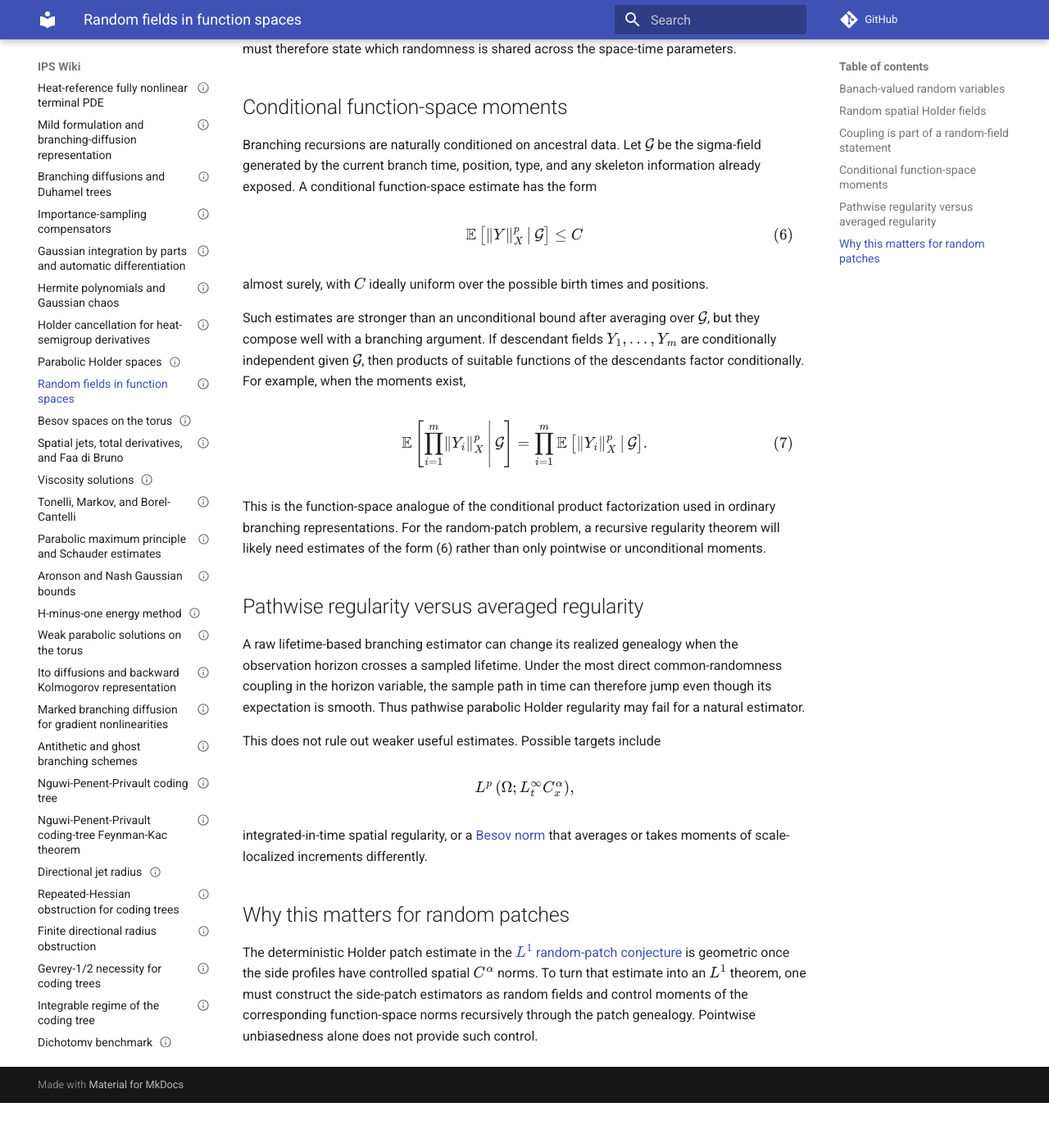
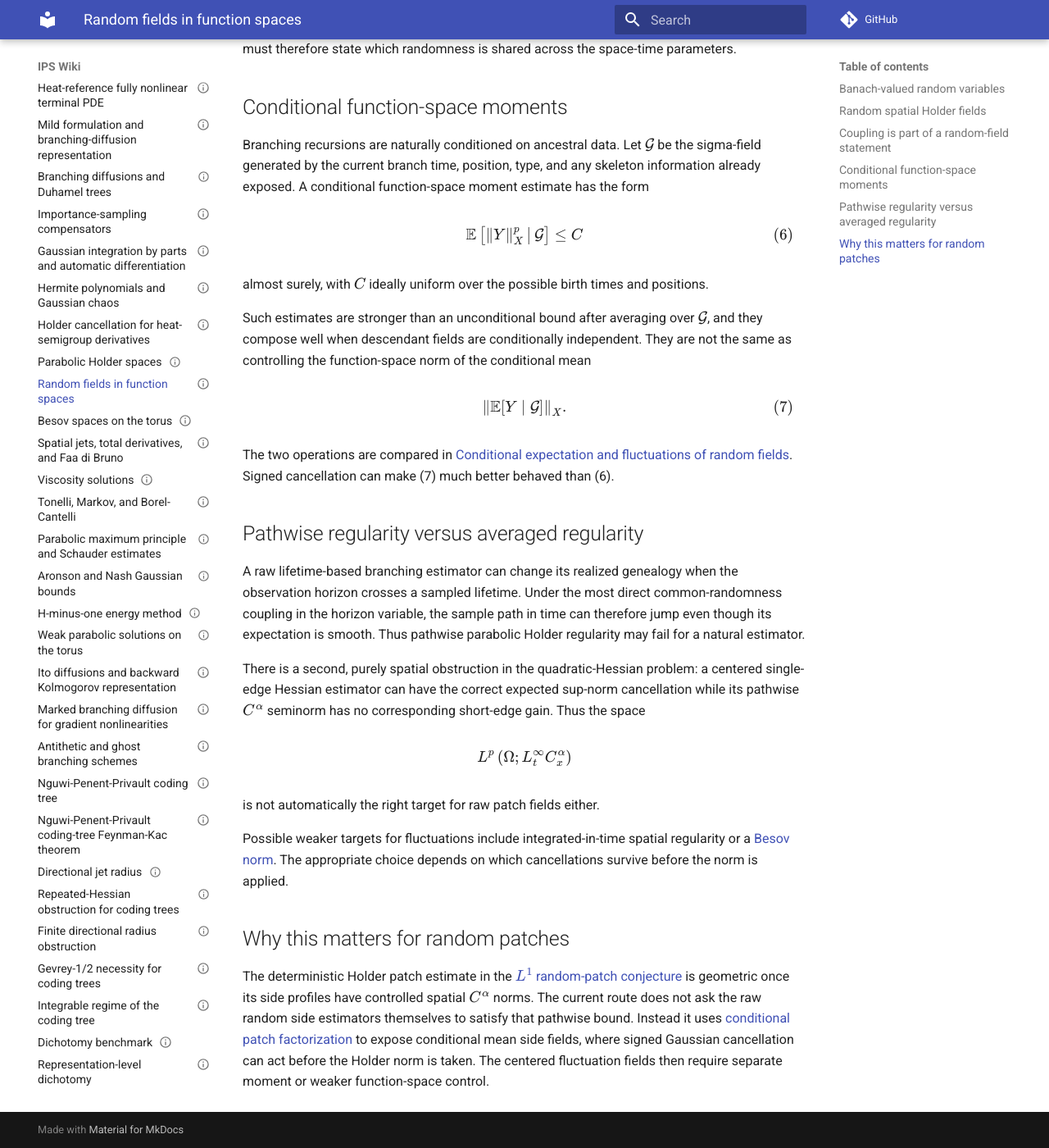
Before and after one commit to maciejgluchowski86-beep/ips-wiki, an MkDocs documentation site: the page built from docs/entries/random-fields-in-function-spaces.md, in a window 1280 px wide and 1400 px high, scrolled down 2000 px. Shown: the whole window at 82% size. Built offline with MkDocs 1.6.1 and Material for MkDocs 9.7.7, drawn with Linux system fonts in a browser that asks for light colours; comment, search, counter and statistics services are not loaded; before the commit the page ends 3345 px from its top, so only the background shows below that.

Commit message:
Distinguish pathwise moments from conditional mean regularity

```diff
--- a/docs/entries/random-fields-in-function-spaces.md
+++ b/docs/entries/random-fields-in-function-spaces.md
@@ -99,7 +99,7 @@ The law of each pointwise estimator may be unchanged by this coupling, but its s
 
 ## Conditional function-space moments
 
-Branching recursions are naturally conditioned on ancestral data. Let \(\mathcal G\) be the sigma-field generated by the current branch time, position, type, and any skeleton information already exposed. A conditional function-space estimate has the form
+Branching recursions are naturally conditioned on ancestral data. Let \(\mathcal G\) be the sigma-field generated by the current branch time, position, type, and any skeleton information already exposed. A conditional function-space moment estimate has the form
 
 $$
 \mathbb E\left[
@@ -113,40 +113,33 @@ $$
 
 almost surely, with \(C\) ideally uniform over the possible birth times and positions.
 
-Such estimates are stronger than an unconditional bound after averaging over \(\mathcal G\), but they compose well with a branching argument. If descendant fields \(Y_1,\ldots,Y_m\) are conditionally independent given \(\mathcal G\), then products of suitable functions of the descendants factor conditionally. For example, when the moments exist,
+Such estimates are stronger than an unconditional bound after averaging over \(\mathcal G\), and they compose well when descendant fields are conditionally independent. They are not the same as controlling the function-space norm of the conditional mean
 
 $$
-\mathbb E\left[
-\prod_{i=1}^m\lVert Y_i\rVert_X^p
-\,\middle|\,
-\mathcal G
-\right]
-=
-\prod_{i=1}^m
-\mathbb E\left[
-\lVert Y_i\rVert_X^p
-\,\middle|\,
-\mathcal G
-\right].
+\left\lVert
+\mathbb E[Y\mid\mathcal G]
+\right\rVert_X.
 \tag{7}
 $$
 
-This is the function-space analogue of the conditional product factorization used in ordinary branching representations. For the random-patch problem, a recursive regularity theorem will likely need estimates of the form (6) rather than only pointwise or unconditional moments.
+The two operations are compared in [Conditional expectation and fluctuations of random fields](conditional-expectation-and-fluctuations-of-random-fields.md). Signed cancellation can make (7) much better behaved than (6).
 
 ## Pathwise regularity versus averaged regularity
 
 A raw lifetime-based branching estimator can change its realized genealogy when the observation horizon crosses a sampled lifetime. Under the most direct common-randomness coupling in the horizon variable, the sample path in time can therefore jump even though its expectation is smooth. Thus pathwise parabolic Holder regularity may fail for a natural estimator.
 
-This does not rule out weaker useful estimates. Possible targets include
+There is a second, purely spatial obstruction in the quadratic-Hessian problem: a centered single-edge Hessian estimator can have the correct expected sup-norm cancellation while its pathwise \(C^\alpha\) seminorm has no corresponding short-edge gain. Thus the space
 
 $$
 L^p\left(
 \Omega;L^\infty_tC^\alpha_x
-\right),
+\right)
 $$
 
-integrated-in-time spatial regularity, or a [Besov norm](besov-spaces-on-the-torus.md) that averages or takes moments of scale-localized increments differently.
+is not automatically the right target for raw patch fields either.
+
+Possible weaker targets for fluctuations include integrated-in-time spatial regularity or a [Besov norm](besov-spaces-on-the-torus.md). The appropriate choice depends on which cancellations survive before the norm is applied.
 
 ## Why this matters for random patches
 
-The deterministic Holder patch estimate in the [\(L^1\) random-patch conjecture](l1-random-patch-conjecture-for-quadratic-hessian-pde.md) is geometric once the side profiles have controlled spatial \(C^\alpha\) norms. To turn that estimate into an \(L^1\) theorem, one must construct the side-patch estimators as random fields and control moments of the corresponding function-space norms recursively through the patch genealogy. Pointwise unbiasedness alone does not provide such control.
+The deterministic Holder patch estimate in the [\(L^1\) random-patch conjecture](l1-random-patch-conjecture-for-quadratic-hessian-pde.md) is geometric once its side profiles have controlled spatial \(C^\alpha\) norms. The current route does not ask the raw random side estimators themselves to satisfy that pathwise bound. Instead it uses [conditional patch factorization](conditional-expectation-and-fluctuations-of-random-fields.md) to expose conditional mean side fields, where signed Gaussian cancellation can act before the Holder norm is taken. The centered fluctuation fields then require separate moment or weaker function-space control.
```
